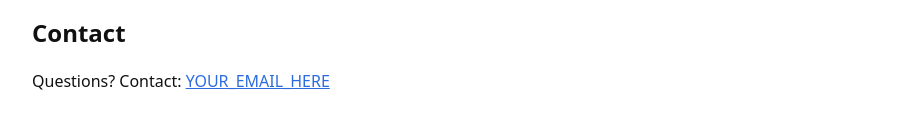
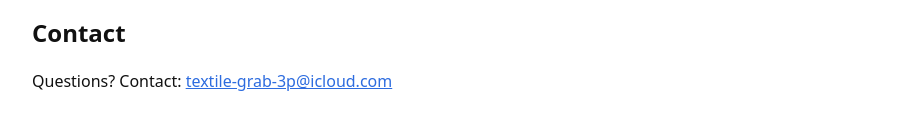
Before and after one commit to BenThere6/budget-app-site, a plain HTML site: page terms.html in a window 1280 px wide. Shown: the part 546-676 px from the top of the page, without its empty margins (178-1094 px from the left). Drawn offline with Linux system fonts and the light colour scheme.

Commit message:
Update terms.html

```diff
--- a/terms.html
+++ b/terms.html
@@ -41,7 +41,7 @@
 
     <h2>Contact</h2>
     <p>
-      Questions? Contact: <a href="mailto:YOUR_EMAIL_HERE">YOUR_EMAIL_HERE</a>
+      Questions? Contact: <a href="mailto:textile-grab-3p@icloud.com">textile-grab-3p@icloud.com</a>
     </p>
 
     <script>
```
